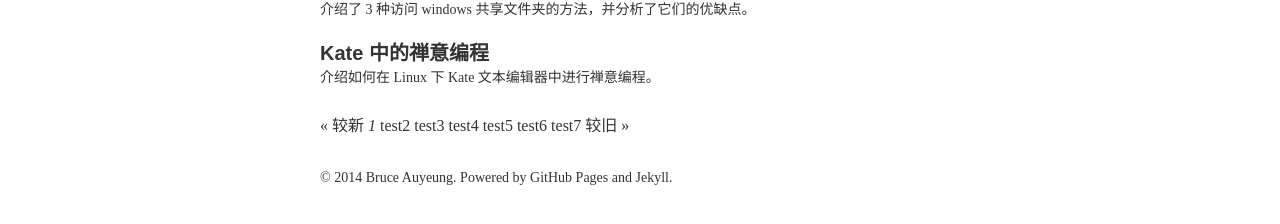
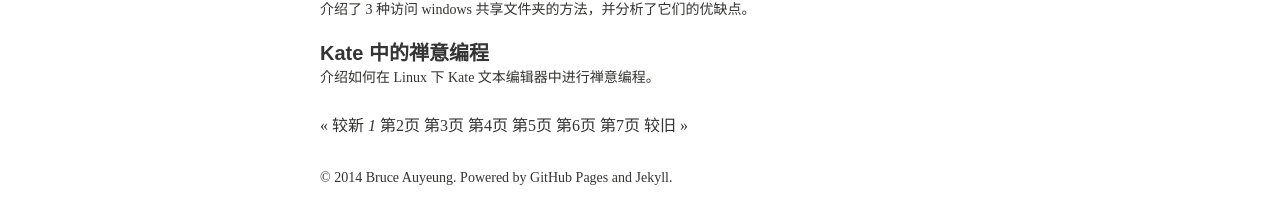
Before and after one commit to bruceinside/bruceinside.github.io, a Jekyll site: the page built from index.html, in a window 1280 px wide. Shown: the part 608-832 px from the top of the page. Built offline with Jekyll 4.4.1, drawn with Linux system fonts in a browser that asks for light colours; the list of posts is cut into pages by our own code; comment, search, counter and statistics services are not loaded.

Commit message:
。。。。

```diff
--- a/_layouts/home.html
+++ b/_layouts/home.html
@@ -60,7 +60,7 @@
       {% elsif page == 1 %}
         <a href="{{ '/index.html' | prepend: site.baseurl | replace: '//', '/' }}">{{ page }}</a>
       {% else %}
-        <a href="{{ site.paginate_path | prepend: site.baseurl | replace: '//', '/' | replace: ':num', page }}">{{ page|prepend: site.baseurl|prepend: "test" }}</a>
+        <a href="{{ site.paginate_path | prepend: site.baseurl | replace: '//', '/' | replace: ':num', page }}">第{{ page }}页</a>
       {% endif %}
     {% endfor %}
 
```
